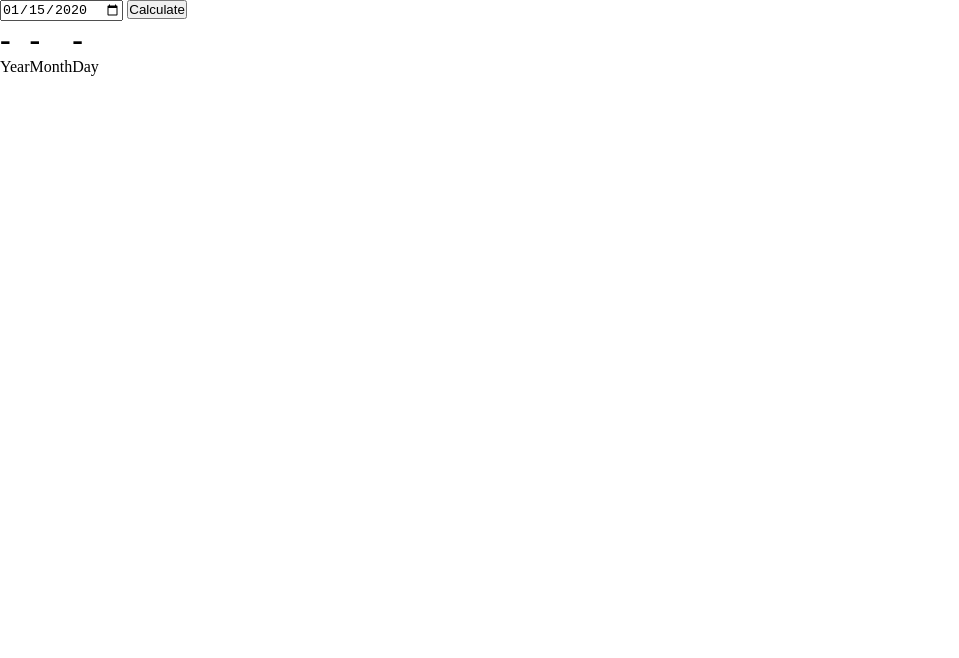
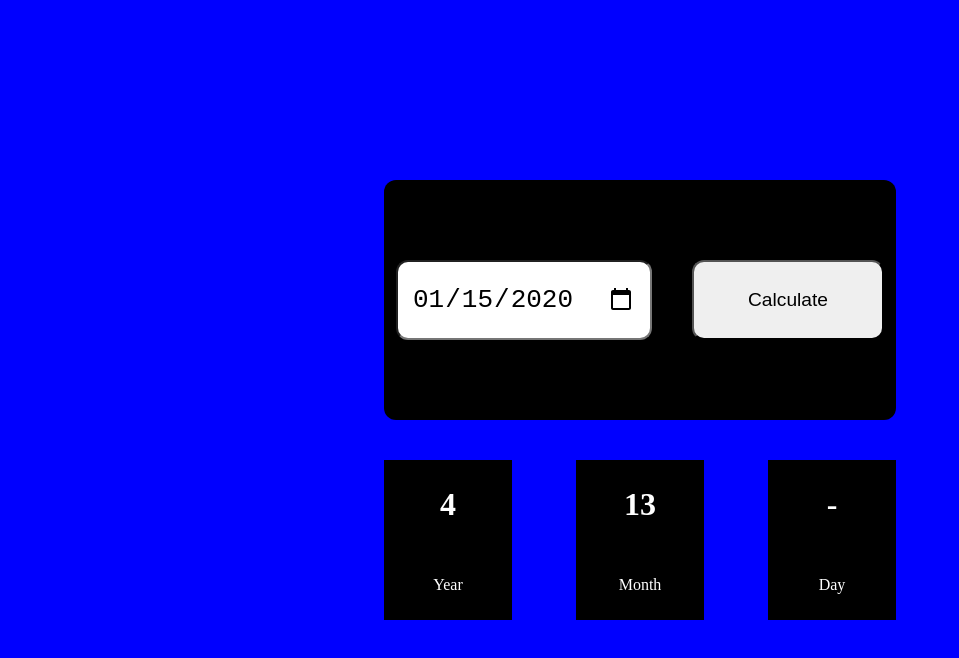
Before and after one commit to Prateekyadav01/Day5_Js_Project, a plain HTML site: page index.html in a window 1280 px wide. Both pictures are taken after typing "2020-01-15" into the empty fields and a click on the button "Calculate". Shown: the whole page, without its empty margins (0-959 px from the left). Drawn offline with Linux system fonts and the light colour scheme.

Commit message:
missing the days logic

```diff
--- a/index.html
+++ b/index.html
@@ -9,12 +9,12 @@
 <body>
     <div class="main">
         <div class="main-first">
-            <input type="date" data-="date_type">
-            <button>Calculate</button>
+            <input type="date" id="data_date">
+            <button id="cal">Calculate</button>
         </div>
         <div class="main-second">
             <div class="day5">
-                <h1 id="month" class="day6">-</h1>
+                <h1 id="year" class="day6">-</h1>
                 <span>Year</span>
             </div>
             <div class="day5">
@@ -27,5 +27,6 @@
             </div>
         </div>
     </div>
+    <script src="index.js"></script>
 </body>
 </html>
--- a/index.js
+++ b/index.js
@@ -0,0 +1,51 @@
+let data = document.querySelector("#data_date");
+let cal = document.querySelector("#cal");
+let year = document.getElementById("year");
+let month = document.getElementById("month");
+let day = document.getElementById("day");
+
+
+
+// data.addEventListener('click', function(){
+
+// })
+let output="";
+cal.addEventListener('click',function(){
+    output=data.value;
+    // console.log(data ,output,cal);
+    let arr=output.split('-');
+    // console.log(arr);
+
+
+    let currentDate = new Date();
+    let yearNow = currentDate.getFullYear();
+    let monthNow = ('0' + (currentDate.getMonth() + 1)).slice(-2);
+    let dayNow = ('0' + currentDate.getDate()).slice(-2);
+
+
+    // console.log(yearNow,monthNow,dayNow);
+
+//    year
+    let ans =yearNow-parseInt(arr[0]);
+    if(monthNow>parseInt(arr[1])){
+        year.innerText=ans;
+    }
+    else{
+        year.innerText=ans-1;
+    }
+    // months
+    let res=(11-(parseInt(arr[1])-monthNow));
+    if(res==12){
+        res=0;
+        month.innerText=res;
+    }
+    else{
+        month.innerText=res;
+    }
+
+
+
+    //days
+
+
+})
--- a/style.css
+++ b/style.css
@@ -4,8 +4,74 @@
     box-sizing: border-box;
 }
 
-
+.main{
+    display: flex;
+    flex-direction: column;
+    width: 100vw;
+    height: 100vh;
+    align-items: center;
+    justify-content: center;
+    background-color: blue;
+}
+.main-first{
+    display: flex;
+    gap: 40px;
+    width: 40vw;
+    height: 30vh;
+    background-color: black;
+    justify-content: center;
+    align-items: center;
+    border-radius: 0.75rem;
+}
+#data_date{
+    display: flex;
+    justify-content: center;
+    align-items: center;
+    border-radius: 0.75rem;
+    width: 20vw;
+    height: 10vh;
+    font-size: xx-large;
+}
+#cal{
+    display: flex;
+    /* width: 10vw; */
+    width: 15vw;
+    height: 10vh;
+    justify-content: center;
+    align-items: center;
+    /* height: 3vh; */
+    font-size: larger;
+    border-radius: 0.75rem;
+}
 .main-second{
     display: flex;
+    gap: 20px;
+    width: 40vw;
+    justify-content: space-between;
+    margin-top: 40px;
+    /* border: 2px solid red; */
+    height: 20vh;
+}
+
+.day5{
+    display: flex;
+    flex-direction: column;
+    background-color: black;
+    width: 10vw;
+
+    justify-content: space-around;
+    align-items: center;
+    height: 20vh;
+}
+
+.day6{
+    display: flex;
+
+
+    color: white;
+}
+
+.day5 span{
+    color: white;
 
 }
```
